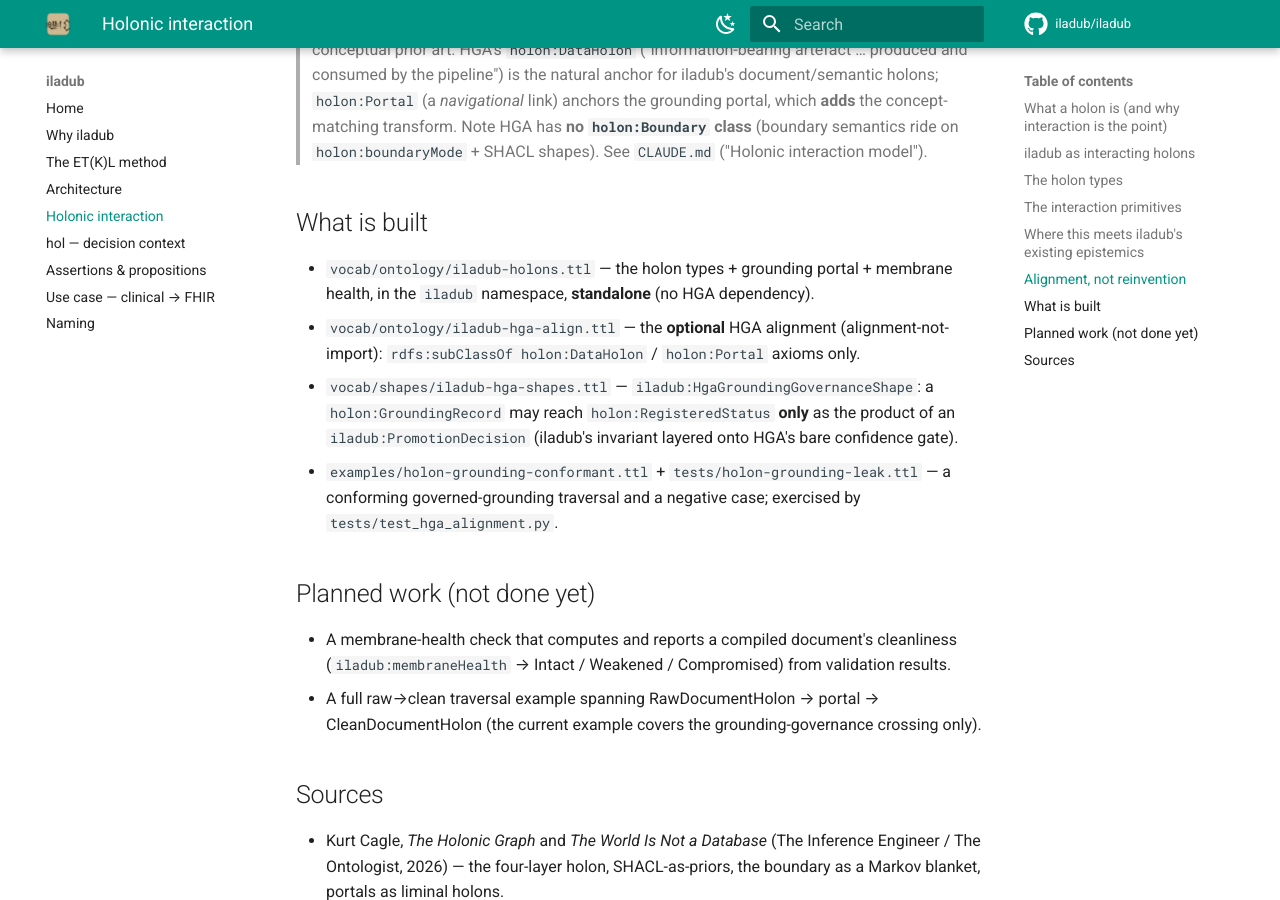
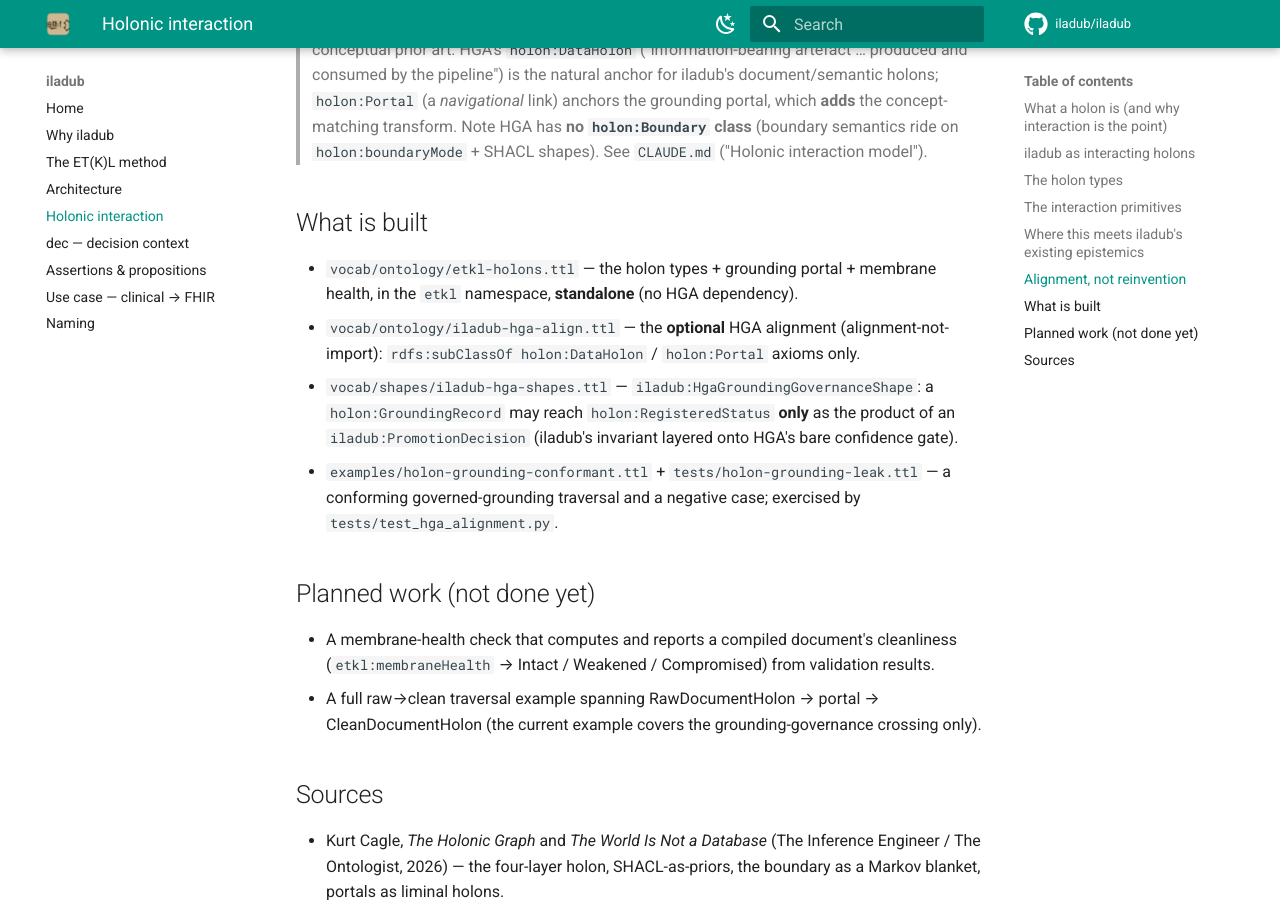
Before and after one commit to iladub/iladub, an MkDocs documentation site: the page built from docs/holonic-interaction.md, in a window 1280 px wide and 900 px high, scrolled down 3511 px. Built offline with MkDocs 1.6.1 and Material for MkDocs 9.7.7, drawn with Linux system fonts in a browser that asks for light colours; comment, search, counter and statistics services are not loaded.

Commit message:
docs: fix final-review misses (mkdocs nav, CLAUDE alignment bullet, holonic-interaction fabric refs, test fn names)
Co-Authored-By: Claude Opus 4.8 (1M context) <noreply@anthropic.com>

```diff
--- a/docs/holonic-interaction.md
+++ b/docs/holonic-interaction.md
@@ -134,8 +134,8 @@ holon types and its grounding portal are defined in the `iladub`/`dec` namespace
 
 ## What is built
 
-- `vocab/ontology/iladub-holons.ttl` — the holon types + grounding portal + membrane
-  health, in the `iladub` namespace, **standalone** (no HGA dependency).
+- `vocab/ontology/etkl-holons.ttl` — the holon types + grounding portal + membrane
+  health, in the `etkl` namespace, **standalone** (no HGA dependency).
 - `vocab/ontology/iladub-hga-align.ttl` — the **optional** HGA alignment
   (alignment-not-import): `rdfs:subClassOf holon:DataHolon` / `holon:Portal` axioms only.
 - `vocab/shapes/iladub-hga-shapes.ttl` — `iladub:HgaGroundingGovernanceShape`: a
@@ -148,7 +148,7 @@ holon types and its grounding portal are defined in the `iladub`/`dec` namespace
 ## Planned work (not done yet)
 
 - A membrane-health check that computes and reports a compiled document's cleanliness
-  (`iladub:membraneHealth` → Intact / Weakened / Compromised) from validation results.
+  (`etkl:membraneHealth` → Intact / Weakened / Compromised) from validation results.
 - A full raw→clean traversal example spanning RawDocumentHolon → portal → CleanDocumentHolon
   (the current example covers the grounding-governance crossing only).
 
--- a/mkdocs.yml
+++ b/mkdocs.yml
@@ -39,7 +39,7 @@ nav:
   - The ET(K)L method: etkl.md
   - Architecture: architecture.md
   - Holonic interaction: holonic-interaction.md
-  - hol — decision context: hol.md
+  - dec — decision context: dec.md
   - Assertions & propositions: assertion-proposition.md
   - Use case — clinical → FHIR: use-case-fhir.md
   - Naming: naming.md
```
Also changed, not shown: CLAUDE.md (+4 -4 lines), 1 other file.
